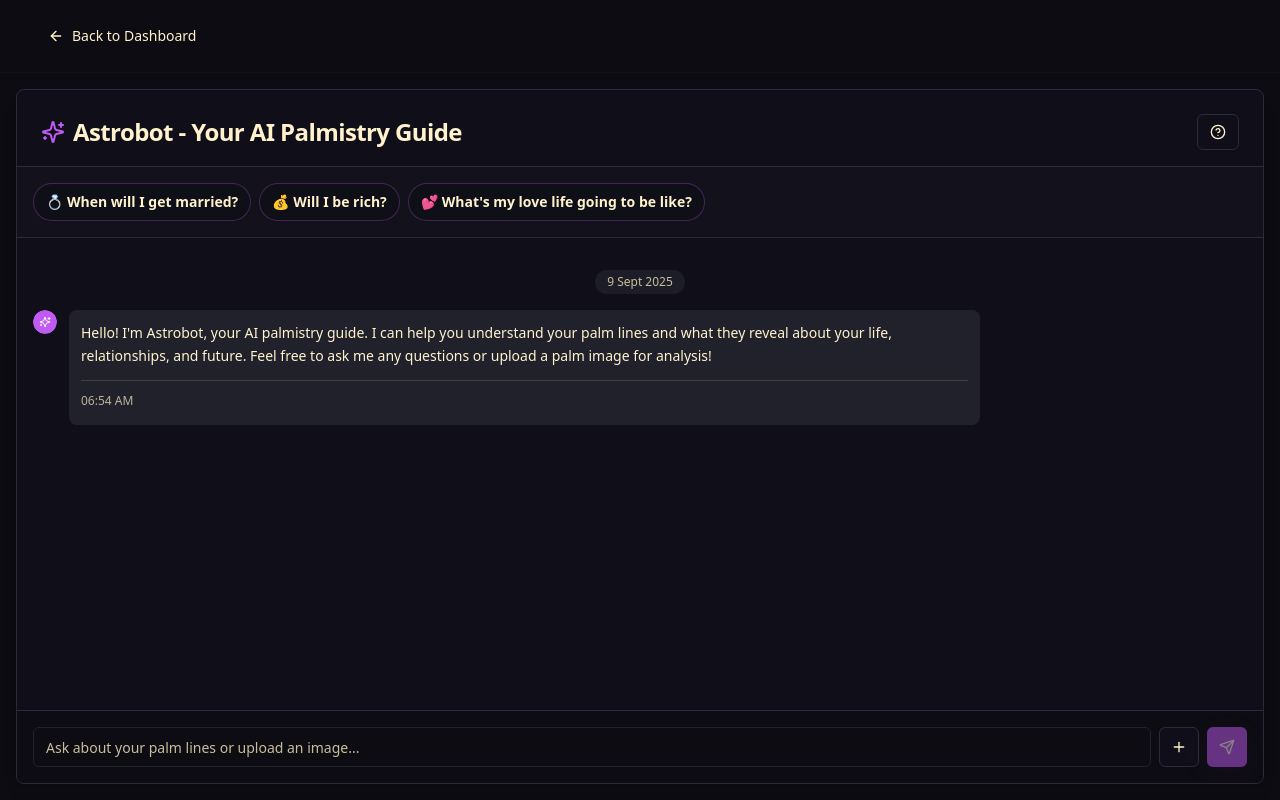
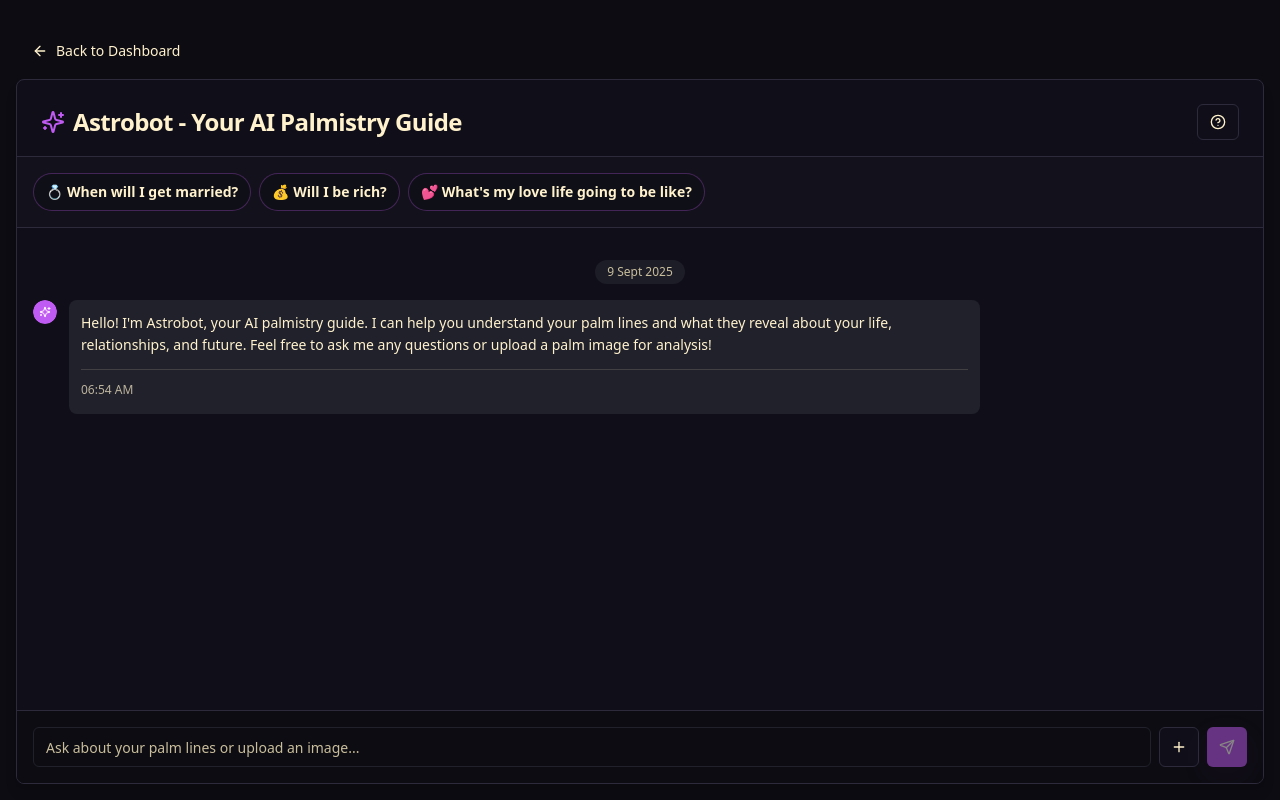
Before and after one commit to meowliker/mystic-palm-insights-64, a React (Vite) app: page /chatbot in a window 1280 px wide. Built offline with nearby package versions, Linux system fonts and the light colour scheme.

Commit message:
Move "Back to Dashboard" button lower

```diff
--- a/src/pages/ChatbotPage.tsx
+++ b/src/pages/ChatbotPage.tsx
@@ -12,27 +12,17 @@ const ChatbotPage: React.FC = () => {
   };
 
   return (
-    <div className="h-screen bg-gradient-to-br from-cosmic-purple/20 to-cosmic-blue/20 flex flex-col overflow-hidden">
-      <div className="flex-shrink-0 pt-safe p-4 border-b border-border/20">
-        <div className="flex items-center justify-between w-full px-4">
+    <div className="h-screen bg-gradient-to-br from-cosmic-purple/20 to-cosmic-blue/20 flex flex-col overflow-hidden pt-safe">
+      <div className="flex-1 min-h-0 p-4 flex flex-col gap-2">
         <Button
           variant="ghost"
           onClick={handleBackToDashboard}
-            className="flex items-center gap-2 hover:bg-white/10"
+          className="flex items-center gap-2 hover:bg-white/10 w-fit"
         >
           <ArrowLeft className="h-4 w-4" />
           Back to Dashboard
         </Button>
 
-          <h1 className="text-2xl md:text-3xl font-bold bg-gradient-to-r from-cosmic-purple to-cosmic-blue bg-clip-text text-transparent">
-            Astrobot
-          </h1>
-
-          <div className="w-32" /> {/* Spacer for centering */}
-        </div>
-      </div>
-
-      <div className="flex-1 min-h-0 p-4">
         <div className="w-full h-full">
           <Chatbot />
         </div>
```
Lines whose indentation alone changed are shown as unchanged.
